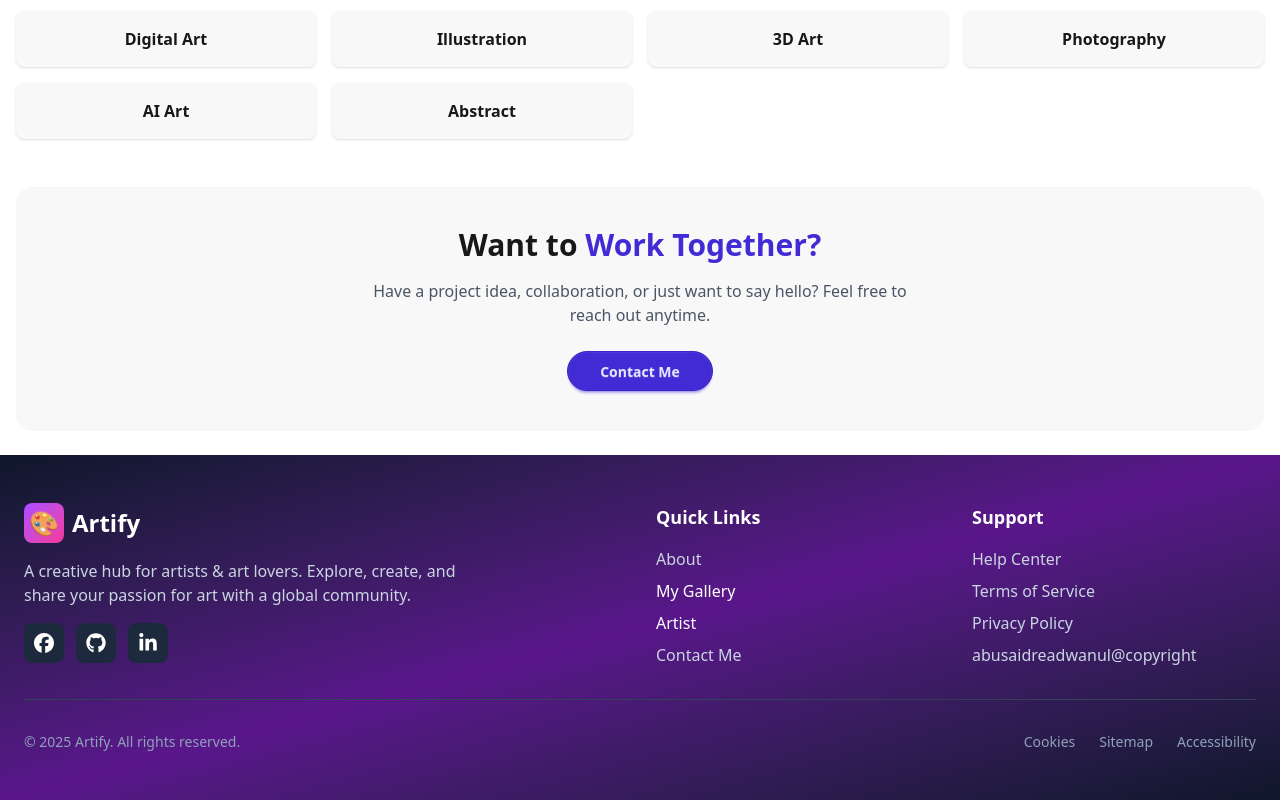
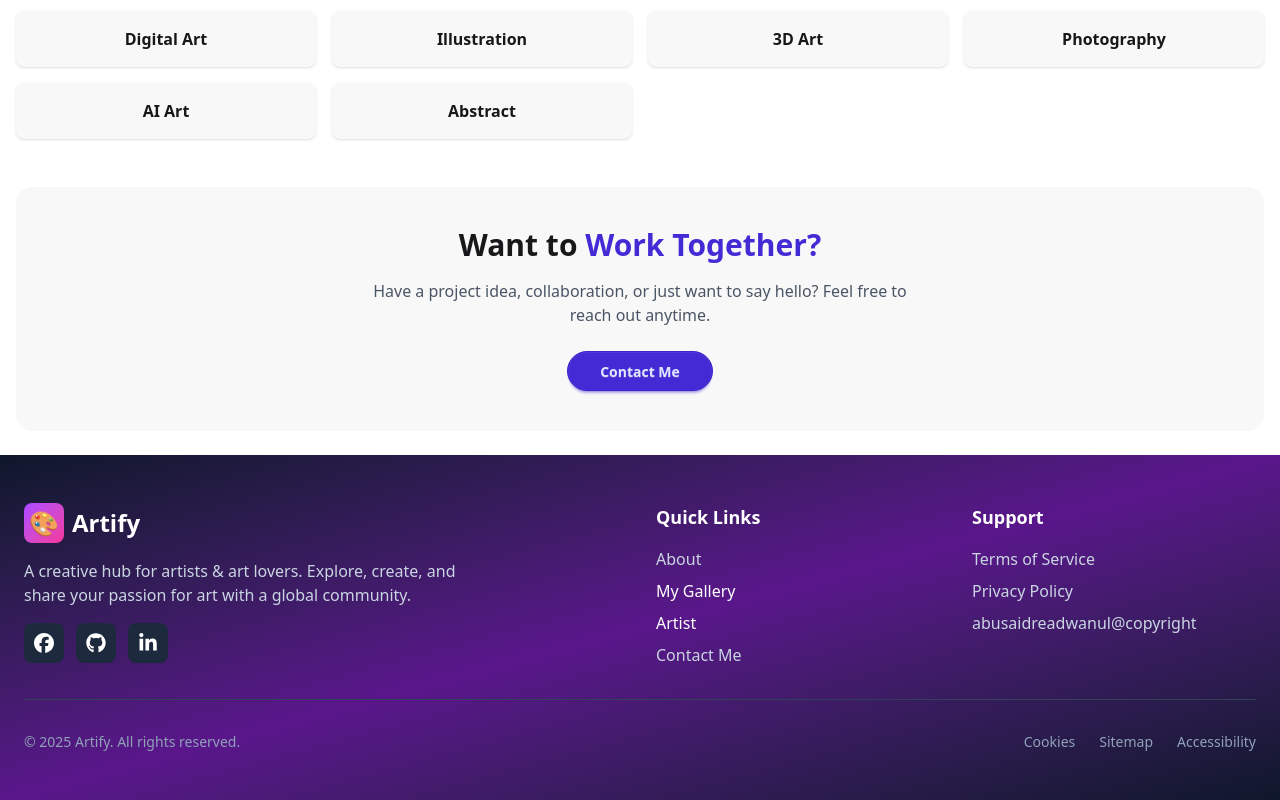
Before and after one commit to readwanul390/artify-client-side, a React (Vite) app: page / in a window 1280 px wide. Shown: the part 1282-2082 px from the top of the page. Built offline with nearby package versions, Linux system fonts and the light colour scheme; no server answers.

Commit message:
update live link

```diff
--- a/src/components/Footer.jsx
+++ b/src/components/Footer.jsx
@@ -68,11 +68,7 @@ const Footer = () => {
           <div>
             <h3 className="text-lg font-semibold mb-4">Support</h3>
             <ul className="space-y-2">
-              <li>
-                <a href="#" className="text-slate-300 hover:text-purple-400 transition-colors">
-                  Help Center
-                </a>
-              </li>
+
               <li>
 
                 <Link to="/condition" className="text-slate-300 hover:text-purple-400 transition-colors">
```
Also changed, not shown: 1 other file (tests, documents, lock files or other folders).
